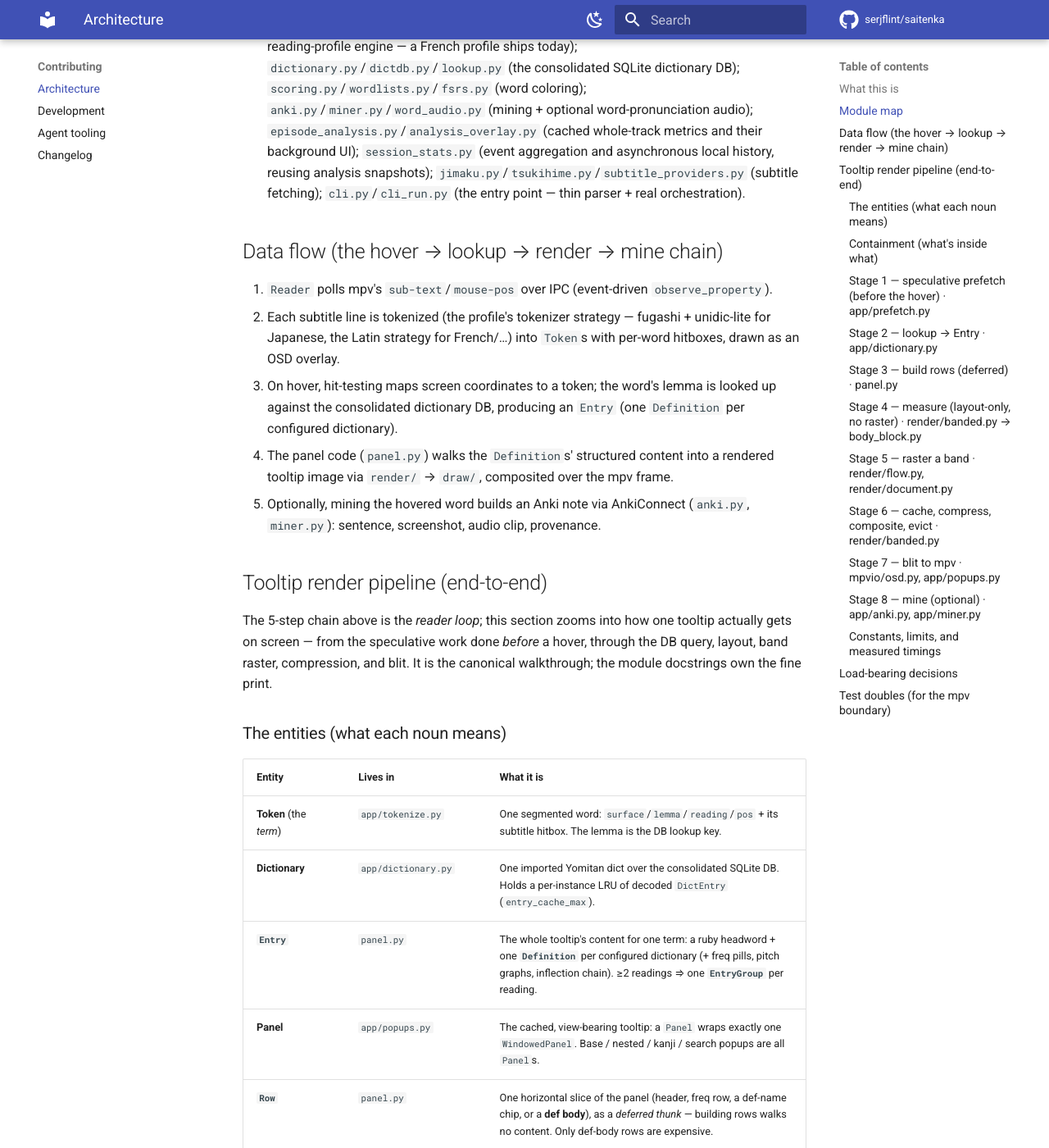
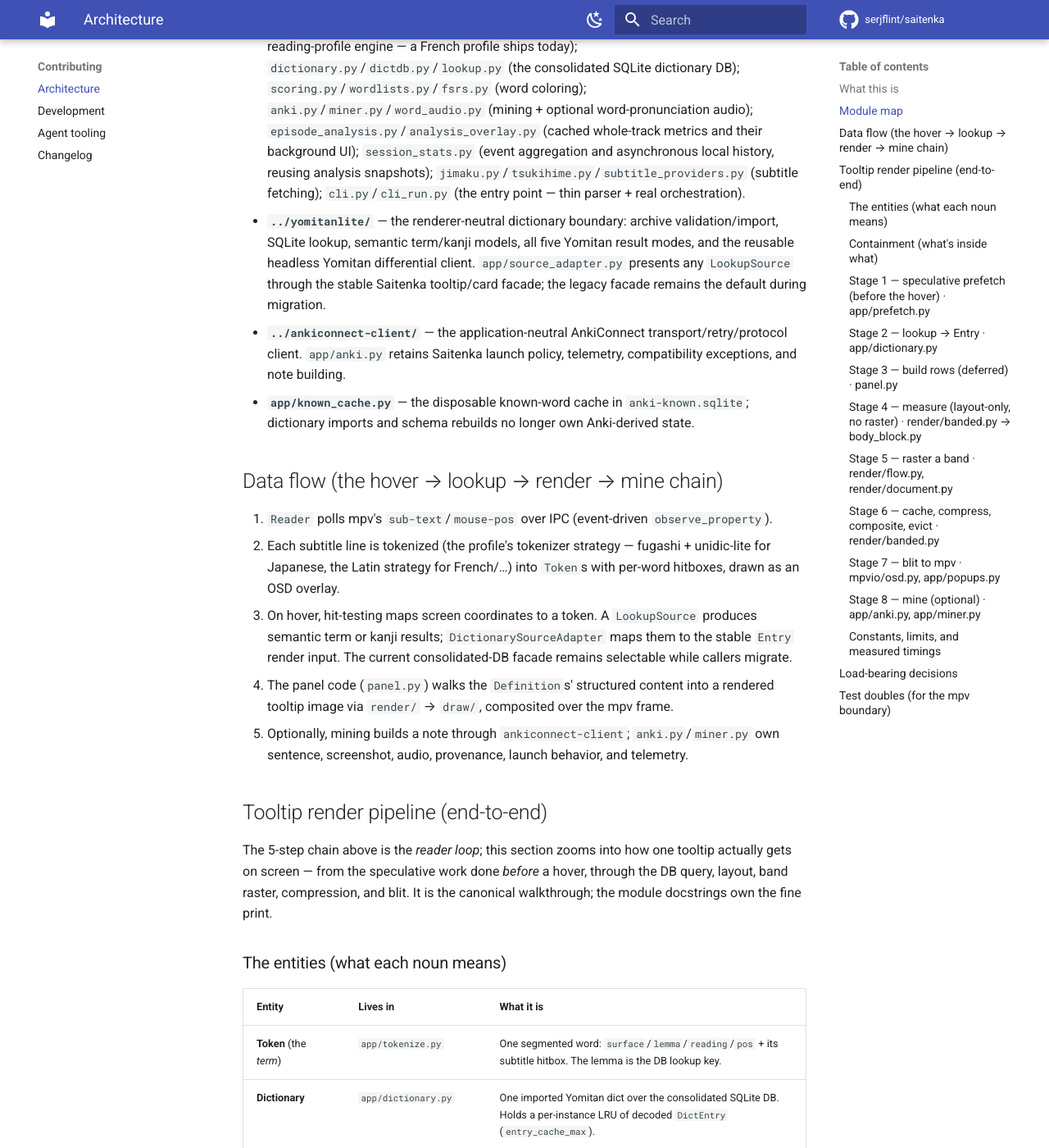
Before and after one commit to serjflint/saitenka, an MkDocs documentation site: the page built from docs/contributing/architecture.md, in a window 1280 px wide and 1400 px high, scrolled down 1234 px. Shown: the whole window at 82% size. Built offline with MkDocs 1.6.1 and Material for MkDocs 9.7.7, drawn with Linux system fonts in a browser that asks for light colours; comment, search, counter and statistics services are not loaded; some of the changed text lies outside the part shown.

```diff
--- a/overlay/ARCHITECTURE.md
+++ b/overlay/ARCHITECTURE.md
@@ -44,6 +44,14 @@ Pillow hits a real wall (per-frame animation, huge panels, GPU scaling).
   `session_stats.py` (event aggregation and asynchronous local history, reusing analysis snapshots);
   `jimaku.py`/`tsukihime.py`/`subtitle_providers.py`
   (subtitle fetching); `cli.py`/`cli_run.py` (the entry point — thin parser + real orchestration).
+- **`../yomitanlite/`** — the renderer-neutral dictionary boundary: archive validation/import,
+  SQLite lookup, semantic term/kanji models, all five Yomitan result modes, and the reusable headless
+  Yomitan differential client. `app/source_adapter.py` presents any `LookupSource` through the stable
+  Saitenka tooltip/card facade; the legacy facade remains the default during migration.
+- **`../ankiconnect-client/`** — the application-neutral AnkiConnect transport/retry/protocol client.
+  `app/anki.py` retains Saitenka launch policy, telemetry, compatibility exceptions, and note building.
+- **`app/known_cache.py`** — the disposable known-word cache in `anki-known.sqlite`; dictionary imports
+  and schema rebuilds no longer own Anki-derived state.
 
 ## Data flow (the hover → lookup → render → mine chain)
 
@@ -51,13 +59,13 @@ Pillow hits a real wall (per-frame animation, huge panels, GPU scaling).
 2. Each subtitle line is tokenized (the profile's tokenizer strategy — fugashi + unidic-lite for
    Japanese, the Latin strategy for French/…) into `Token`s with per-word hitboxes, drawn as an OSD
    overlay.
-3. On hover, hit-testing maps screen coordinates to a token; the word's lemma is looked up against
-   the consolidated dictionary DB, producing an `Entry` (one `Definition` per configured
-   dictionary).
+3. On hover, hit-testing maps screen coordinates to a token. A `LookupSource` produces semantic term
+   or kanji results; `DictionarySourceAdapter` maps them to the stable `Entry` render input. The
+   current consolidated-DB facade remains selectable while callers migrate.
 4. The panel code (`panel.py`) walks the `Definition`s' structured content into a rendered tooltip
    image via `render/` → `draw/`, composited over the mpv frame.
-5. Optionally, mining the hovered word builds an Anki note via AnkiConnect (`anki.py`, `miner.py`):
-   sentence, screenshot, audio clip, provenance.
+5. Optionally, mining builds a note through `ankiconnect-client`; `anki.py`/`miner.py` own sentence,
+   screenshot, audio, provenance, launch behavior, and telemetry.
 
 ## Tooltip render pipeline (end-to-end)
 
@@ -273,6 +281,11 @@ order-of-magnitude, measured on the pathological corpus under free-threaded 3.14
   what makes this airspace-safe on Windows fullscreen.
 - **Dictionaries are imported once** into a consolidated SQLite DB (the Yomitan model); play-time
   only opens it — nothing rebuilds during playback, RAM stays low.
+- **Dictionary semantics and rendering are separate contracts.** `yomitanlite.LookupSource` is the
+  swappable information seam; Saitenka's `Entry`/panel backends are the swappable presentation seam.
+  The headless oracle compares stable semantic projections, not Yomitan's internal JSON object shape.
+- **SQLite statements bind every value.** Fixed query templates plus `json_each(?)` handle variable
+  sets; no ORM/query-builder dependency is needed for the small, explicit schema.
 - **GPL-3.0 `saitenka_deinflect` is chokepointed**: only `app/dictionary.py` and `app/doctor.py`
   may import it (enforced by import-linter + ruff `TID251` + the license gate) — keeps the core
   Apache-2.0-clean.
```
Also changed, not shown: CHANGELOG.md (+8 -0 lines), LICENSING.md (+5 -0 lines), RELEASING.md (+10 -5 lines).
